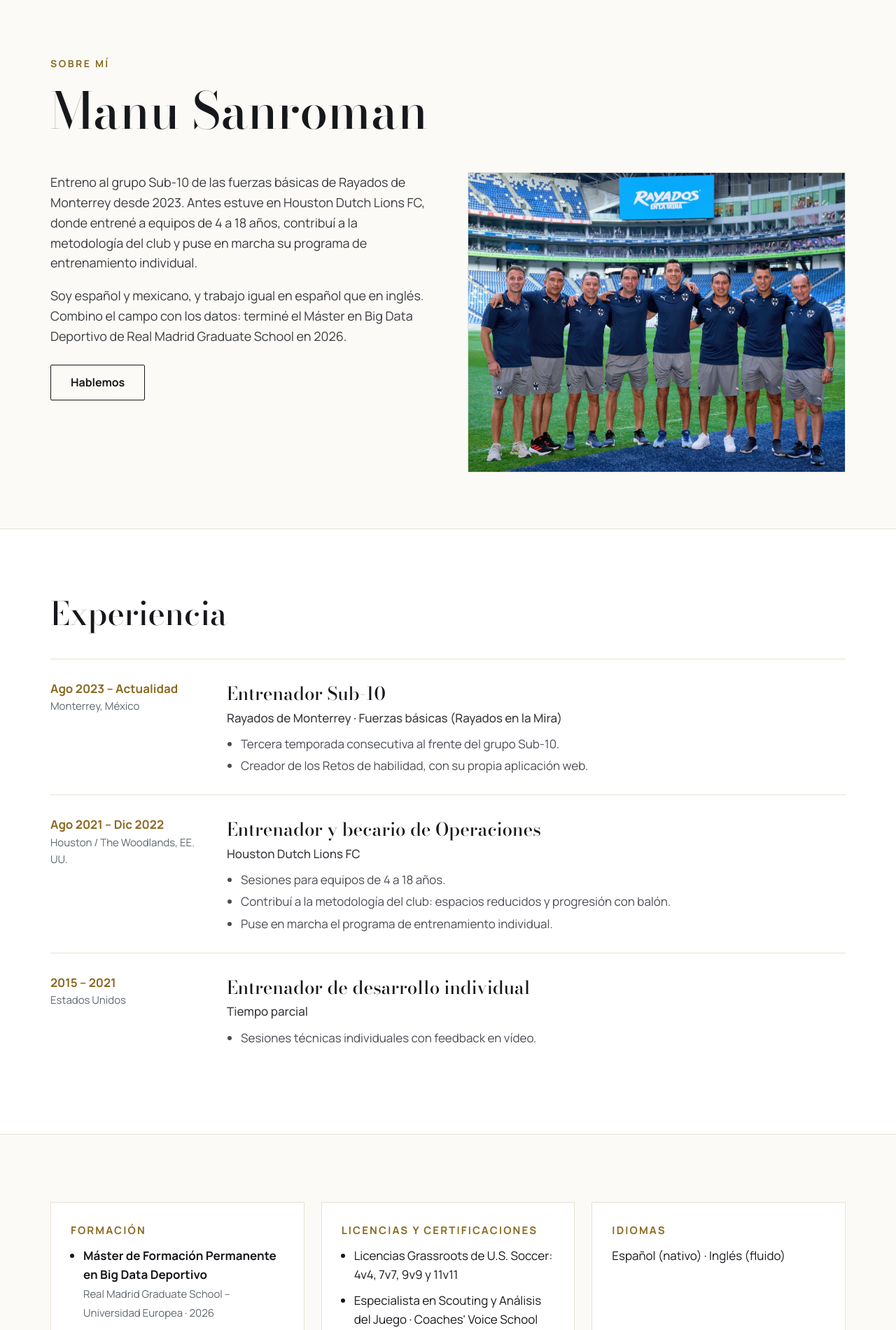
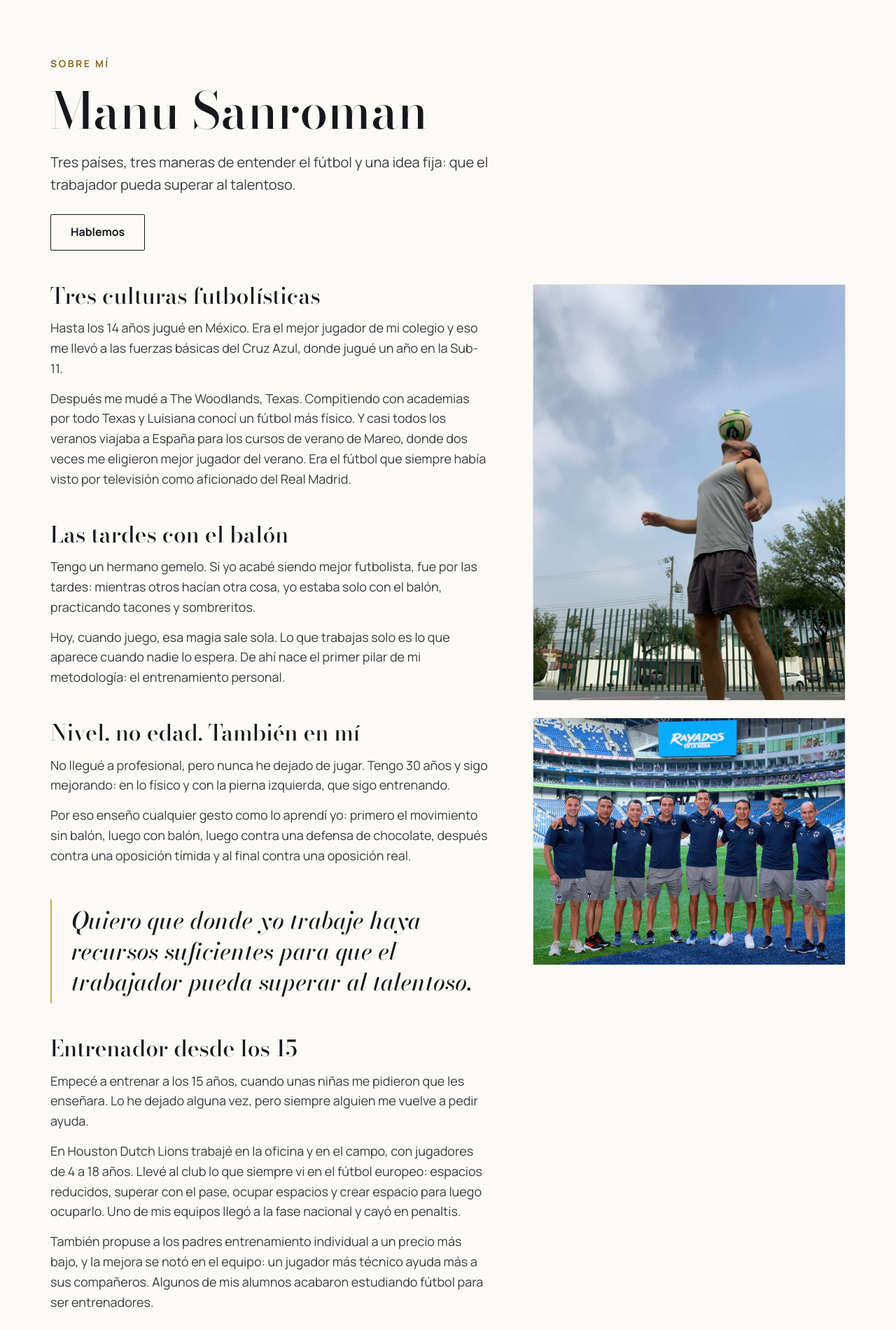
Before and after one commit to manumanusanroman-rgb/Manu, a FastAPI app: page /sobre-mi in a window 1280 px wide. Shown: the part 83-1983 px from the top of the page at 70% size. Run offline with FastAPI, Linux system fonts and the light colour scheme.

Commit message:
Sobre mí: historia personal a partir del voice note de Manu (ES/EN)
Co-Authored-By: Claude Opus 5.5 <noreply@anthropic.com>

```diff
--- a/content.py
+++ b/content.py
@@ -121,11 +121,33 @@ TEXT = {
         "about": {
             "kicker": "Sobre mí",
             "title": "Manu Sanroman",
-            # TODO: sustituir por el texto que salga del voice note de Manu.
-            "intro": [
-                "Entreno al grupo Sub-10 de las fuerzas básicas de Rayados de Monterrey desde 2023. Antes estuve en Houston Dutch Lions FC, donde entrené a equipos de 4 a 18 años, contribuí a la metodología del club y puse en marcha su programa de entrenamiento individual.",
-                "Soy español y mexicano, y trabajo igual en español que en inglés. Combino el campo con los datos: terminé el Máster en Big Data Deportivo de Real Madrid Graduate School en 2026.",
+            "lead": "Tres países, tres maneras de entender el fútbol y una idea fija: que el trabajador pueda superar al talentoso.",
+            "story": [
+                {"title": "Tres culturas futbolísticas", "paragraphs": [
+                    "Hasta los 14 años jugué en México. Era el mejor jugador de mi colegio y eso me llevó a las fuerzas básicas del Cruz Azul, donde jugué un año en la Sub-11.",
+                    "Después me mudé a The Woodlands, Texas. Compitiendo con academias por todo Texas y Luisiana conocí un fútbol más físico. Y casi todos los veranos viajaba a España para los cursos de verano de Mareo, donde dos veces me eligieron mejor jugador del verano. Era el fútbol que siempre había visto por televisión como aficionado del Real Madrid.",
+                ]},
+                {"title": "Las tardes con el balón", "paragraphs": [
+                    "Tengo un hermano gemelo. Si yo acabé siendo mejor futbolista, fue por las tardes: mientras otros hacían otra cosa, yo estaba solo con el balón, practicando tacones y sombreritos.",
+                    "Hoy, cuando juego, esa magia sale sola. Lo que trabajas solo es lo que aparece cuando nadie lo espera. De ahí nace el primer pilar de mi metodología: el entrenamiento personal.",
+                ]},
+                {"title": "Nivel, no edad. También en mí", "paragraphs": [
+                    "No llegué a profesional, pero nunca he dejado de jugar. Tengo 30 años y sigo mejorando: en lo físico y con la pierna izquierda, que sigo entrenando.",
+                    "Por eso enseño cualquier gesto como lo aprendí yo: primero el movimiento sin balón, luego con balón, luego contra una defensa de chocolate, después contra una oposición tímida y al final contra una oposición real.",
+                ]},
+                {"title": "Entrenador desde los 15", "paragraphs": [
+                    "Empecé a entrenar a los 15 años, cuando unas niñas me pidieron que les enseñara. Lo he dejado alguna vez, pero siempre alguien me vuelve a pedir ayuda.",
+                    "En Houston Dutch Lions trabajé en la oficina y en el campo, con jugadores de 4 a 18 años. Llevé al club lo que siempre vi en el fútbol europeo: espacios reducidos, superar con el pase, ocupar espacios y crear espacio para luego ocuparlo. Uno de mis equipos llegó a la fase nacional y cayó en penaltis.",
+                    "También propuse a los padres entrenamiento individual a un precio más bajo, y la mejora se notó en el equipo: un jugador más técnico ayuda más a sus compañeros. Algunos de mis alumnos acabaron estudiando fútbol para ser entrenadores.",
+                ]},
+                {"title": "Rayados", "paragraphs": [
+                    "Llegué a Monterrey pensando en la gestión, porque estudié negocios deportivos. La única vacante era de entrenador y la tomé como una señal. Llevo tres temporadas en las fuerzas básicas de Rayados con la categoría de entrada: la que descubre al jugador.",
+                    "Quiero que cada familia sepa que su hijo tiene todas las herramientas para crecer. Por eso creé los Retos de habilidad.",
+                ]},
             ],
+            "quote": "Quiero que donde yo trabaje haya recursos suficientes para que el trabajador pueda superar al talentoso.",
+            "next_title": "Mi siguiente paso",
+            "next_text": "Ser el metodólogo de una cantera: decidir qué se entrena, cuándo y por qué. Si tienes un proyecto así, hablemos.",
             "photo_alt": "Cuerpo técnico de Rayados en el Estadio BBVA",
             "experience_title": "Experiencia",
             "experience": [
@@ -312,11 +334,33 @@ TEXT = {
         "about": {
             "kicker": "About",
             "title": "Manu Sanroman",
-            # TODO: replace with the text from Manu's voice note.
-            "intro": [
-                "I have coached the U-10 group in CF Monterrey's academy since 2023. Before that I was at Houston Dutch Lions FC, where I coached teams aged 4 to 18, contributed to the club's methodology and launched its individual training programme.",
-                "I'm Spanish and Mexican, and I work equally in Spanish and English. I combine the pitch with data: in 2026 I completed the Master's in Sports Big Data at Real Madrid Graduate School.",
+            "lead": "Three countries, three ways of understanding football, and one fixed idea: the hard worker should be able to beat the talented.",
+            "story": [
+                {"title": "Three football cultures", "paragraphs": [
+                    "Until I was 14 I played in Mexico. I was the best player at my school, which took me to the Cruz Azul academy, where I played a year in the U-11s.",
+                    "Then I moved to The Woodlands, Texas. Competing with academies across Texas and Louisiana, I met a more physical game. And almost every summer I travelled to Spain for the Mareo summer courses, where I was twice named player of the summer. It was the football I had always watched on TV as a Real Madrid fan.",
+                ]},
+                {"title": "Afternoons with the ball", "paragraphs": [
+                    "I have a twin brother. If I ended up the better footballer, it was because of the afternoons: while others did something else, I was alone with the ball, practising backheels and flicks over the defender.",
+                    "Today, when I play, that magic comes out on its own. What you work on alone is what shows up when nobody expects it. That is where the first pillar of my methodology comes from: personal training.",
+                ]},
+                {"title": "Level, not age. Me included", "paragraphs": [
+                    "I never made it as a pro, but I've never stopped playing. I'm 30 and still improving: physically, and with my left foot, which I keep training.",
+                    "That's why I teach every skill the way I learned it: first the movement without the ball, then with the ball, then against a soft defender, then against timid opposition and finally against real opposition.",
+                ]},
+                {"title": "Coaching since 15", "paragraphs": [
+                    "I started coaching at 15, when a group of girls asked me to teach them. I've stepped away a few times, but someone always asks me back.",
+                    "At Houston Dutch Lions I worked in the office and on the pitch, with players aged 4 to 18. I brought what I had always seen in European football: small spaces, beating lines with the pass, occupying space and creating space to then occupy it. One of my teams reached the national stage and went out on penalties.",
+                    "I also offered parents individual training at a lower price, and the improvement showed in the team: a more technical player helps their teammates more. Some of my students went on to study football and become coaches.",
+                ]},
+                {"title": "Rayados", "paragraphs": [
+                    "I came to Monterrey thinking about the management side, because I studied sports business. The only opening was for a coach, and I took it as a sign. I'm in my third season in the Rayados academy with the entry age group: the one that discovers the player.",
+                    "I want every family to know their child has every tool to grow. That's why I created the Skills Challenge.",
+                ]},
             ],
+            "quote": "Wherever I work, I want there to be enough resources for the hard worker to beat the talented.",
+            "next_title": "My next step",
+            "next_text": "To be an academy's methodologist: deciding what is trained, when and why. If you have a project like that, let's talk.",
             "photo_alt": "Rayados coaching staff at Estadio BBVA",
             "experience_title": "Experience",
             "experience": [
--- a/static/site.css
+++ b/static/site.css
@@ -218,6 +218,17 @@ h1, h2, h3, p { margin: 0; }
 .levels-wrap { display: grid; grid-template-columns: minmax(0, 1fr) minmax(0, 1fr); gap: 56px; align-items: center; }
 
 /* ── Sobre mí ── */
+.story-grid { display: grid; grid-template-columns: minmax(0, 1.4fr) minmax(0, 1fr); gap: 64px; align-items: start; padding-bottom: 64px; }
+.story { display: flex; flex-direction: column; gap: 48px; max-width: 680px; }
+.chapter { display: flex; flex-direction: column; gap: 14px; }
+.chapter h2 { font-size: 32px; }
+.chapter p { font-size: 18px; color: var(--ink-soft); }
+.quote {
+  margin: 0; padding: 8px 0 8px 28px; border-left: 2px solid var(--gold);
+  font-size: clamp(26px, 3vw, 34px); font-style: italic; line-height: 1.3; color: var(--ink);
+}
+.story-photos { display: flex; flex-direction: column; gap: 24px; position: sticky; top: 24px; }
+.story-photos img { width: 100%; height: auto; border: 1px solid var(--line); }
 .about-photo { overflow: hidden; border: 1px solid var(--line); }
 .about-photo img { width: 100%; height: auto; }
 .timeline { display: flex; flex-direction: column; }
@@ -310,6 +321,8 @@ h1, h2, h3, p { margin: 0; }
   .page-head { padding-block: 48px 32px; }
   .steps, .facts, .check-list { grid-template-columns: minmax(0, 1fr); }
   .job { grid-template-columns: minmax(0, 1fr); gap: 8px; }
+  .story-grid { grid-template-columns: minmax(0, 1fr); gap: 40px; }
+  .story-photos { position: static; }
   .form { padding: 24px; }
   .brand { font-size: 22px; }
 }
--- a/templates/sobre_mi.html
+++ b/templates/sobre_mi.html
@@ -5,19 +5,37 @@
 <section class="wrap page-head">
   <p class="kicker">{{ a.kicker }}</p>
   <h1 class="display">{{ a.title }}</h1>
+  <p class="lead">{{ a.lead }}</p>
+  <div class="hero-buttons">
+    {% if cv_url %}<a class="btn btn-dark" href="{{ cv_url }}" download>{{ a.cv_button }}</a>{% endif %}
+    <a class="btn btn-line" href="{{ urls.contact }}">{{ t.cta_button }}</a>
+  </div>
 </section>
 
-<section class="wrap prose-grid" style="padding-bottom: 80px">
-  <div class="prose">
-    {% for paragraph in a.intro %}<p>{{ paragraph }}</p>{% endfor %}
-    <div class="hero-buttons">
-      {% if cv_url %}<a class="btn btn-dark" href="{{ cv_url }}" download>{{ a.cv_button }}</a>{% endif %}
-      <a class="btn btn-line" href="{{ urls.contact }}">{{ t.cta_button }}</a>
-    </div>
+<section class="wrap story-grid">
+  <div class="story">
+    {% for chapter in a.story %}
+    <section class="chapter">
+      <h2 class="display">{{ chapter.title }}</h2>
+      {% for paragraph in chapter.paragraphs %}<p>{{ paragraph }}</p>{% endfor %}
+    </section>
+    {% if loop.index == 3 %}
+    <blockquote class="quote display">{{ a.quote }}</blockquote>
+    {% endif %}
+    {% endfor %}
   </div>
-  <figure class="about-photo" style="margin:0">
+  <div class="story-photos">
+    <img src="/static/img/manu-toques.jpg" alt="{{ t.home.project_alt }}" width="768" height="1024" loading="lazy">
     <img src="/static/img/staff-estadio.jpg" alt="{{ a.photo_alt }}" width="1519" height="1204" loading="lazy">
-  </figure>
+  </div>
+</section>
+
+<section class="wrap" style="padding-bottom: 80px">
+  <div class="callout">
+    <h3>{{ a.next_title }}</h3>
+    <p>{{ a.next_text }}</p>
+    <div><a class="btn btn-dark" href="{{ urls.contact }}">{{ t.cta_button }}</a></div>
+  </div>
 </section>
 
 <div class="band">
```
